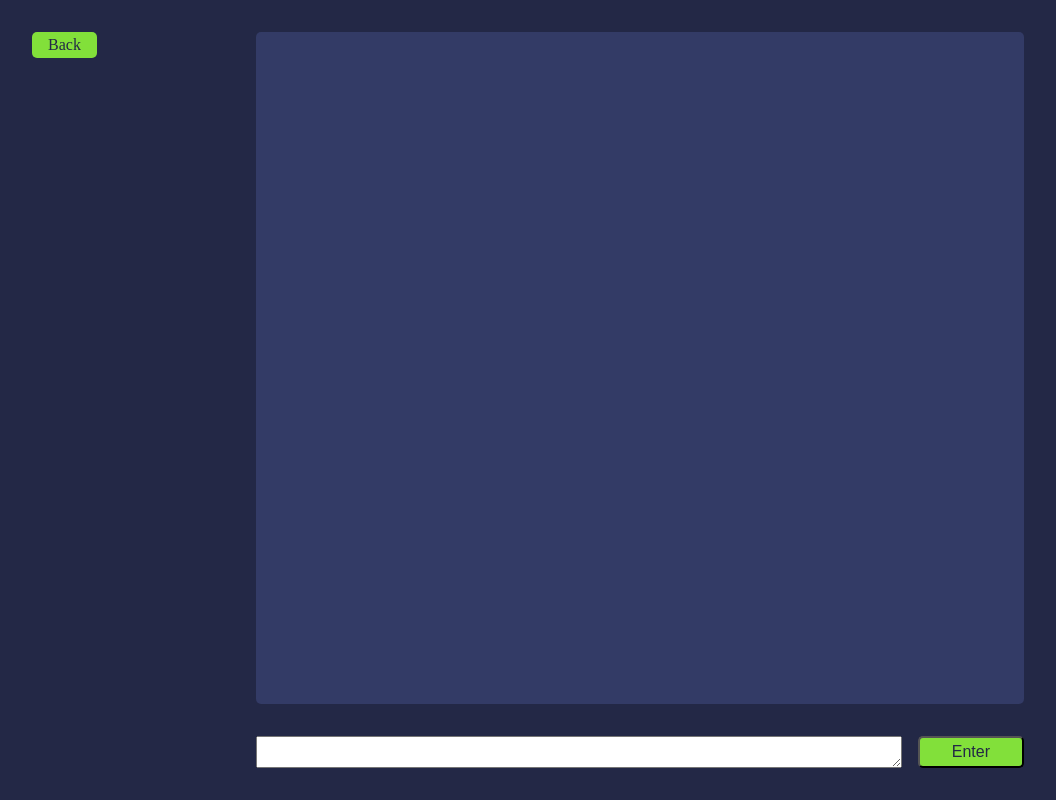
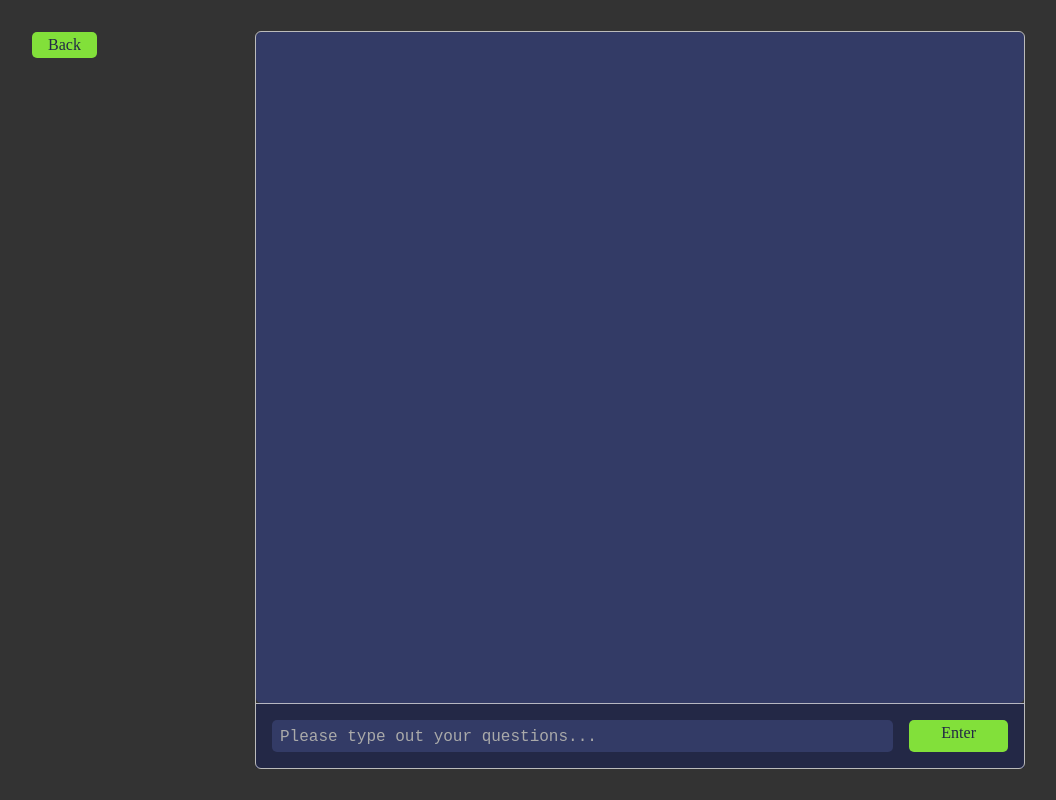
Before and after one commit to wujue0115/wujue-gpt, a React (Vite) app: page /chat in a window 1280 px wide. Shown: the whole page, without its empty margins (0-1056 px from the left). Built offline with nearby package versions, Linux system fonts and the light colour scheme.

Commit message:
feat: adjust chat style to enhance user experience

```diff
--- a/src/index.css
+++ b/src/index.css
@@ -22,10 +22,10 @@ a {
   color: var(--primary-color);
 }
 a:hover {
-  border: 1px solid #fff;
+  outline: 1px solid #fff;
 }
 a:active {
-  border: none;
+  outline: none;
   opacity: .8;
 }
 
@@ -36,11 +36,11 @@ a:active {
   color: var(--primary-color);
 }
 .btn:hover {
-  border: 1px solid #fff;
+  outline: 1px solid #fff;
   cursor:pointer;
 }
 .btn:active {
-  border: none;
+  outline: none;
   opacity: .8;
 }
 
--- a/src/pages/Chat/index.css
+++ b/src/pages/Chat/index.css
@@ -1,13 +1,16 @@
 .chat {
   width: 100vw;
   height: 100vh;
+  padding: 2rem 0;
+  background-color: #333;
 }
 
 .wrapper {
   width: 60%;
   height: 100%;
-  padding: 2rem 0;
   justify-content: space-evenly;
+  outline: 1px solid #ffffffaa;
+  border-radius: 5px;
 }
 
 .back {
@@ -19,25 +22,91 @@
 .chat-pane {
   width: 100%;
   height: 100%;
-  margin-bottom: 2rem;
+  overflow: scroll;
+  padding: 1rem;
   background-color: rgb(51, 59, 102);
-  /* border: 1px solid #fff; */
   border-radius: 5px;
+}
+
+.user-pane,
+.assistant-pane {
+  position: relative;
+  margin-bottom: 1rem;
+  width: 100%;
+}
+
+.user-pane {
+  flex-direction: row-reverse;
+}
+
+.content-pane {
+  width: 80%;
+  padding: .5rem;
+  border-radius: 5px;
+  background-color: #fff;
+  color: var(--primary-color);
+  line-height: 1.5rem;
+}
+
+.content-pane::before {
+  content: "";
+  position: absolute;
+  border-style: solid;
+  border-width: .5rem;
+}
+
+.user-pane .content-pane::before {
+  right: calc(-1rem);
+  top: calc(.5rem + .25rem);
+  border-color: transparent;
+  border-left-color: #fff;
+}
+
+.assistant-pane .content-pane::before {
+  left: calc(-1rem);
+  top: calc(.5rem + .25rem);
+  border-color: transparent;
+  border-right-color: #fff;
 }
 
 .input-pane {
   width: 100%;
-  height: 2rem;
+  padding: 1rem;
   justify-content: space-between;
+  background-color: var(--primary-color);
+  border-top: 1px solid #ffffffaa;
 }
 
 .user-input {
   width: 100%;
+  height: 2rem;
+  max-height: 8rem;
+  overflow: scroll;
+  padding: .5rem;
   font-size: 1rem;
+  background-color: rgb(51, 59, 102);
+  border-radius: 5px;
+  color: #fff;
+
+  /* clear textarea style */
+  border: none;
+  outline: none;
+  -webkit-box-shadow: none;
+  -moz-box-shadow: none;
+  box-shadow: none;
+  resize: none; /*remove the resize handle on the bottom right*/
+}
+
+.user-input::placeholder {
+  color: #aaa;
+}
+
+.user-input:hover {
+  outline: 1px solid #ffffffaa;
 }
 
 .input-pane .btn {
-  height: 100%;
+  height: 2rem;
   margin-left: 1rem;
   padding: .25rem 2rem !important;
 }
--- a/src/pages/Chat/index.tsx
+++ b/src/pages/Chat/index.tsx
@@ -1,4 +1,4 @@
-import { useState } from "react";
+import { useState, useRef } from "react";
 import { Link } from "react-router-dom";
 import { MessageType } from "../../types/message.types";
 import chatApi from "../../api/chat-api";
@@ -16,6 +16,7 @@ function parseChunkToContents(chunk: Uint8Array): string[] {
     // Each JSON string object containing data may have leading and trailing whitespace and newline characters,
     // which need to be stripped or cleaned.
     .map(str => str.trim());
+
   const contents = dataArray.map(data => {
     const jsonData = data.includes("[DONE]") ? null : JSON.parse(data);
     return jsonData ? jsonData.choices[0].delta.content || "" : "";
@@ -26,6 +27,7 @@ function parseChunkToContents(chunk: Uint8Array): string[] {
 const Chat = () => {
   const [content, setContent] = useState<string>("");
   const [messages, setMessages] = useState<MessageType[]>([]);
+  const chatPaneRef = useRef<HTMLInputElement>(null);;
 
   const submitMessages = async () => {
     if (!content) {
@@ -48,6 +50,9 @@ const Chat = () => {
         const lastMessage = newMessages[newMessages.length - 1];
         lastMessage.content += contents.join("");
         setMessages([...newMessages.slice(0, -1), lastMessage]);
+        if (chatPaneRef.current) {
+          chatPaneRef.current.scrollTop = chatPaneRef.current.scrollHeight;
+        }
       }
     } catch (error) {
       console.error(error)
@@ -55,6 +60,8 @@ const Chat = () => {
   }
 
   const handleContentChange = (event: React.ChangeEvent<HTMLTextAreaElement>) => {
+    event.target.style.height = "0px";
+    event.target.style.height = event.target.scrollHeight + "px";
     setContent(event.target.value);
   }
 
@@ -62,22 +69,33 @@ const Chat = () => {
     <div className="chat flex flex-center-center">
       <div className="wrapper flex flex-column">
         <Link to="/" className="back btn font-size-4">Back</Link>
-        <div className="chat-pane">
-          {messages.map((message, index) => {
+        <div className="chat-pane" ref={chatPaneRef}>
+          {messages.map((message, mIndex) => {
+            return message.content
+              .split("\n")
+              .filter(str => str !== "")
+              .map((content, cIndex) => {
                 return (
                   <div
-                key={message.role + index}
-                className={message.role === "user" ? "user-pane" : "assistant-pane"}
+                    key={message.role + mIndex + cIndex}
+                    className={"flex  " + (message.role === "user" ? "user-pane" : "assistant-pane")}
                   >
-                <h3>{message.role}</h3>
-                <p>{message.content}</p>
+                    <div className="content-pane">
+                      {/* <h3>{message.role}</h3> */}
+                      <p>{content}</p>
+                    </div>
                   </div>
                 )
+              })
           })}
         </div>
         <div className="input-pane flex">
-          <textarea className="user-input" value={content} onChange={handleContentChange} />
-          <button className="btn font-size-4" onClick={submitMessages}>Enter</button>
+          <textarea
+            className="user-input"
+            placeholder="Please type out your questions..."
+            value={content}
+            onChange={handleContentChange} />
+          <div className="btn font-size-4" onClick={submitMessages}>Enter</div>
         </div>
       </div>
     </div>
```
Lines whose indentation alone changed are shown as unchanged.
